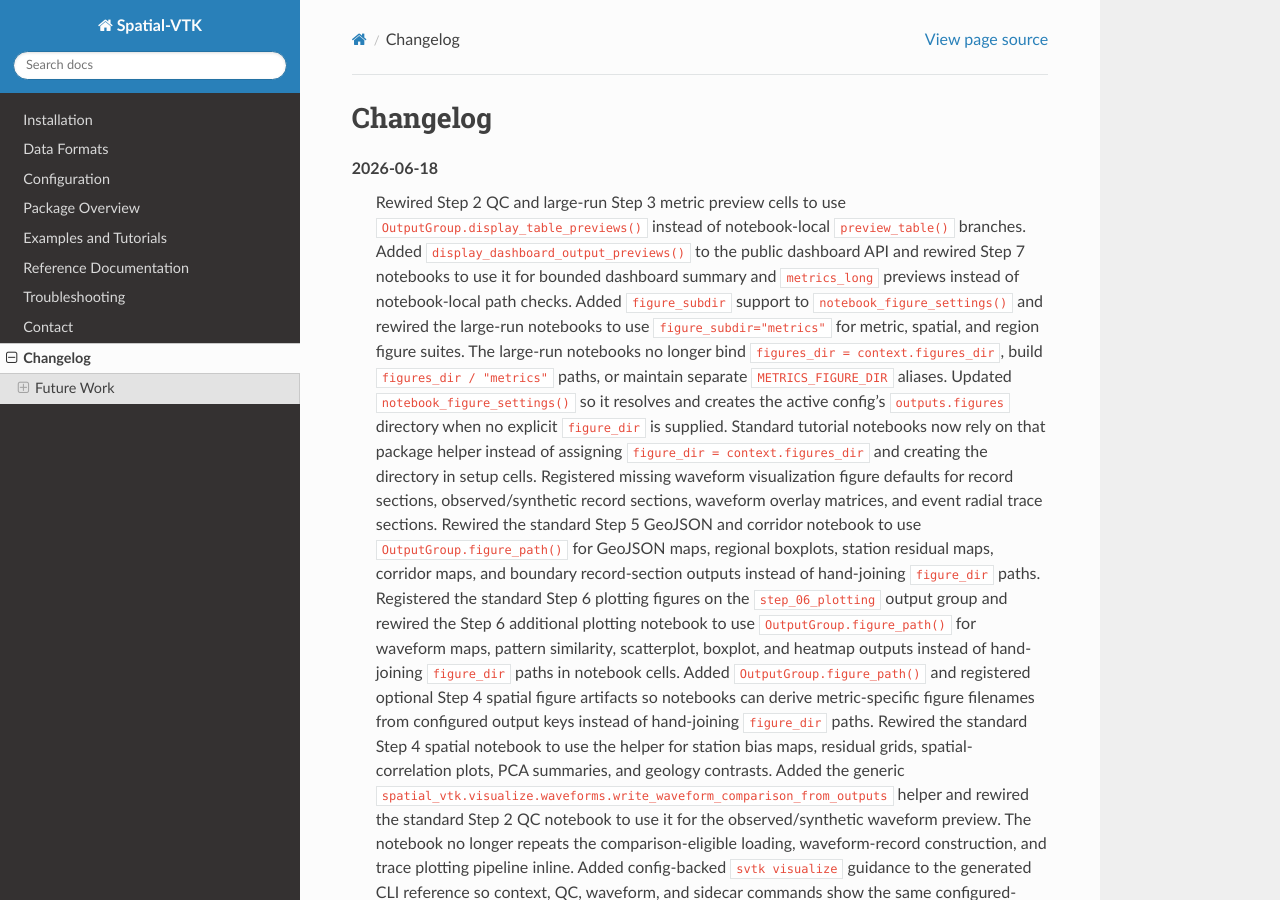
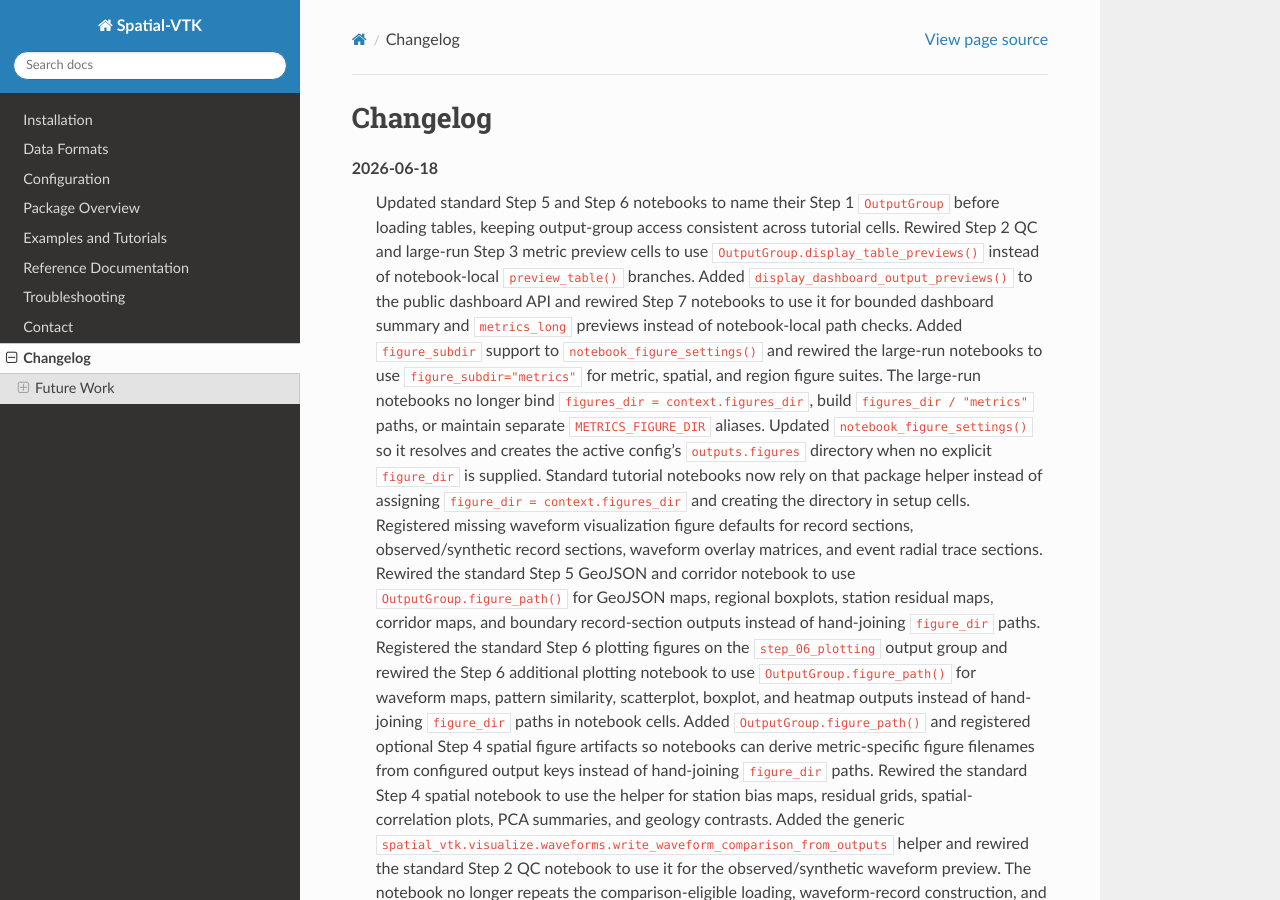
Before and after one commit to bcbirkel/spatial-vtk, a Sphinx documentation site: the page built from docs/changelog.rst, in a window 1280 px wide and 900 px high. Built offline with Sphinx 7.4.7 and the Read the Docs theme 3.1.0, drawn with Linux system fonts in a browser that asks for light colours.

Commit message:
Use named output groups in plotting notebooks

```diff
--- a/docs/changelog.rst
+++ b/docs/changelog.rst
@@ -2,6 +2,9 @@ Changelog
 =========
 
 2026-06-18
+   Updated standard Step 5 and Step 6 notebooks to name their Step 1
+   ``OutputGroup`` before loading tables, keeping output-group access
+   consistent across tutorial cells.
    Rewired Step 2 QC and large-run Step 3 metric preview cells to use
    ``OutputGroup.display_table_previews()`` instead of notebook-local
    ``preview_table()`` branches.
```
Also changed, not shown: docs/examples/step_05_maps_and_figures.ipynb, docs/examples/step_06_additional_plotting_options.ipynb, 1 other file.
